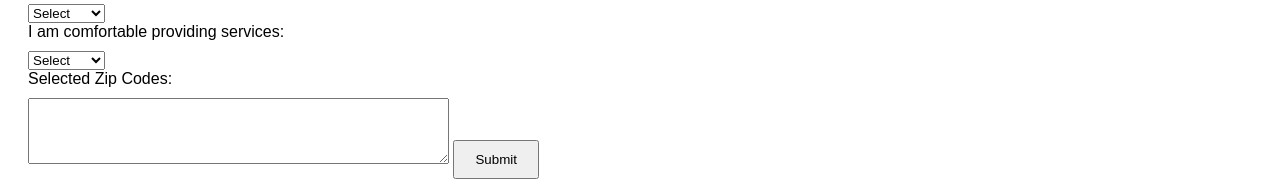
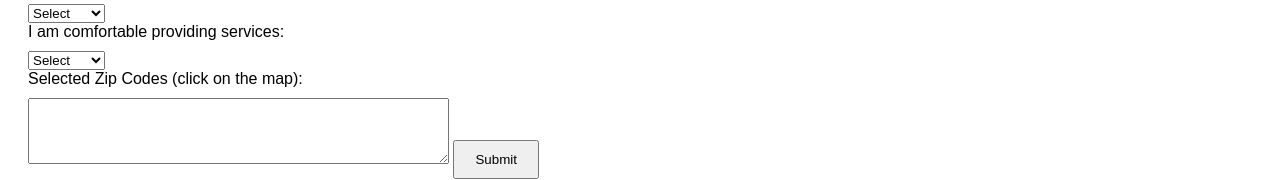
Before and after one commit to RancourTherapy/provider-zip-codes, a plain HTML site: page index.html in a window 1280 px wide. Shown: the part 1121-1301 px from the top of the page. Drawn offline with nearby package versions, Linux system fonts and the light colour scheme.

Commit message:
Update index.html

```diff
--- a/index.html
+++ b/index.html
@@ -111,7 +111,7 @@
         <option value="both">both</option>
       </select>
 
-    <label for="zipcodes">Selected Zip Codes:</label>
+    <label for="zipcodes">Selected Zip Codes (click on the map):</label>
       <textarea id="zipcodes" name="zipcodes" rows="4" cols="50" readonly></textarea>
 
     <button type="submit">Submit</button>
```
